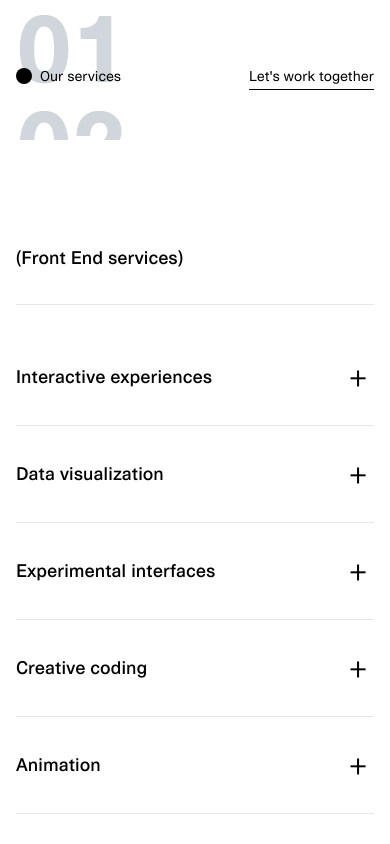
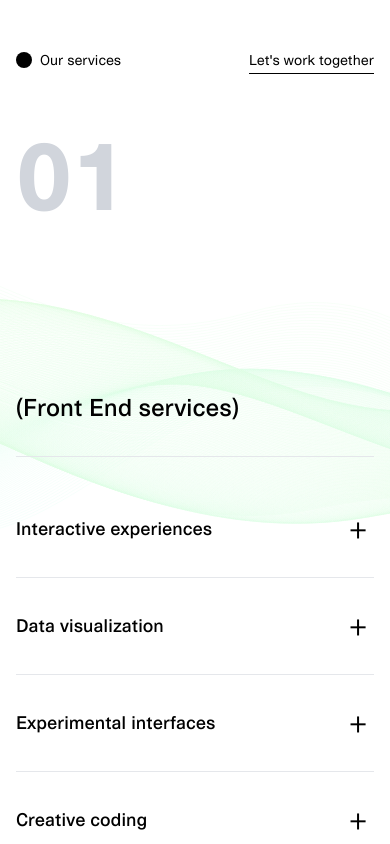
Before and after one commit to lindseybradford/plaid-th, a Next.js app: page / in a window 390 px wide. Shown: the top 844 px of the page. Built offline with nearby package versions, Linux system fonts and the light colour scheme.

Commit message:
Add background image

```diff
--- a/src/pages/index.tsx
+++ b/src/pages/index.tsx
@@ -148,7 +148,7 @@ export default function Home() {
   }, [handleIntersection]);
 
   return (
-    <div className="font-sans">
+    <div className="page">
       <TopNavbar content={pageContent.topNavbar} />
 
       <div className="parent-container">
--- a/src/styles/globals.css
+++ b/src/styles/globals.css
@@ -8,6 +8,15 @@
 }
 
 /* Layout utilities */
+.page {
+  @apply font-sans;
+  background-image: url("../assets/bg.svg");
+  background-size: cover;
+  background-position: center;
+  background-repeat: no-repeat;
+  background-attachment: fixed;
+}
+
 .parent-container {
   @apply max-w-screen-2xl mx-auto px-4 sm:px-6 lg:px-8;
 }
@@ -26,7 +35,7 @@
 }
 
 .navbar-content {
-  @apply pt-16 pb-12 flex justify-between items-center;
+  @apply pt-12 pb-8 md:pt-16 md:pb-12 flex justify-between items-center;
 }
 
 .brand-link {
@@ -50,7 +59,7 @@
 }
 
 .sidecar {
-  @apply sticky left-0 top-0 lg:h-screen flex flex-col justify-between md:pt-32 md:pb-16 pointer-events-none;
+  @apply sticky left-0 top-0 lg:h-screen flex flex-col justify-between pt-32 pb-16 pointer-events-none;
 }
 
 .sidecar-title {
@@ -66,7 +75,7 @@
 }
 
 .section-title {
-  @apply text-lg font-semibold mb-6 border-gray-200 border-b pb-8;
+  @apply text-2xl lg:text-lg font-semibold mb-6 border-gray-200 border-b pb-8;
 }
 
 .accordion-item {
@@ -103,8 +112,14 @@
 
 /* Animation */
 .animation-frame {
-  height: 140px;
+  height: 96px;
   overflow: hidden;
+}
+
+@media (min-width: 48rem) {
+  .animation-frame {
+    height: 140px;
+  }
 }
 
 .animation-char {
```
